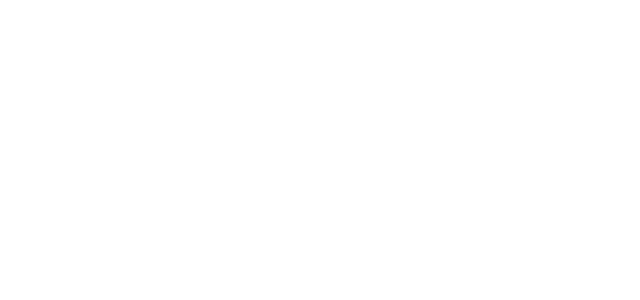
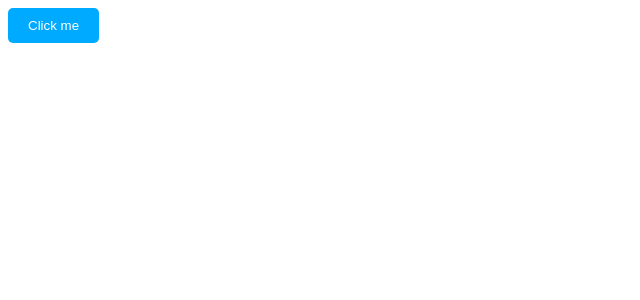
Before and after one commit to utsav0092/Reactjs_learn_1, a React (Vite) app in the folder vite-project/: page / in a window 1280 px wide. Shown: the top 300 px of the page, without its empty margins (0-640 px from the left). Built offline with nearby package versions, Linux system fonts and the light colour scheme.

Commit message:
initial commit

```diff
--- a/vite-project/src/App.jsx
+++ b/vite-project/src/App.jsx
@@ -1,4 +1,6 @@
 import React from 'react'
+import Button from './Button.jsx';
+// import ButtonT from './third.ButtonT.jsx
 // import Card from './second/Card.jsx';
 // import Header from './Header.jsx'
 // import Footer from './Footer.jsx'
@@ -8,15 +10,13 @@ function App() {
   return (
     <>
       {/* <Header/>
-    <Food/>
-  <Footer/> */}
+          <Food/>
+          <Footer/> */}
 
-      {/* <Card/>
-  <Card/>
-  <Card/>
-  <Card/> */}
+      {/* <Card/>*/}
 
-
+      {/* <ButtonT */}
+      <Button/>
     </>
   );
 }
--- /dev/null
+++ b/vite-project/src/Button.jsx
@@ -0,0 +1,19 @@
+import React from 'react'
+
+function Button() {
+    const styles = {
+            backgroundColor: 'hsl(200, 100%, 50%)',
+            color: 'white',
+            padding: '10px 20px',
+            borderRadius: '5px',
+            border: 'none',
+            cursor: 'pointer'
+    }
+  return (
+    <>
+      <button style={styles}>Click me</button>
+    </>
+  );
+}
+
+export default Button
```
Also changed, not shown: vite-project/src/first/Food.jsx (+15 -15 lines), vite-project/src/first/Footer.jsx (+11 -11 lines), vite-project/src/first/Header.jsx (+20 -20 lines), vite-project/src/index.css (+13 -1 lines), vite-project/src/second/Card.jsx (+15 -15 lines), vite-project/src/third/ButtonT.jsx (added, +13 -0 lines), vite-project/src/third/ButtonT.module.css (added, +8 -0 lines).
